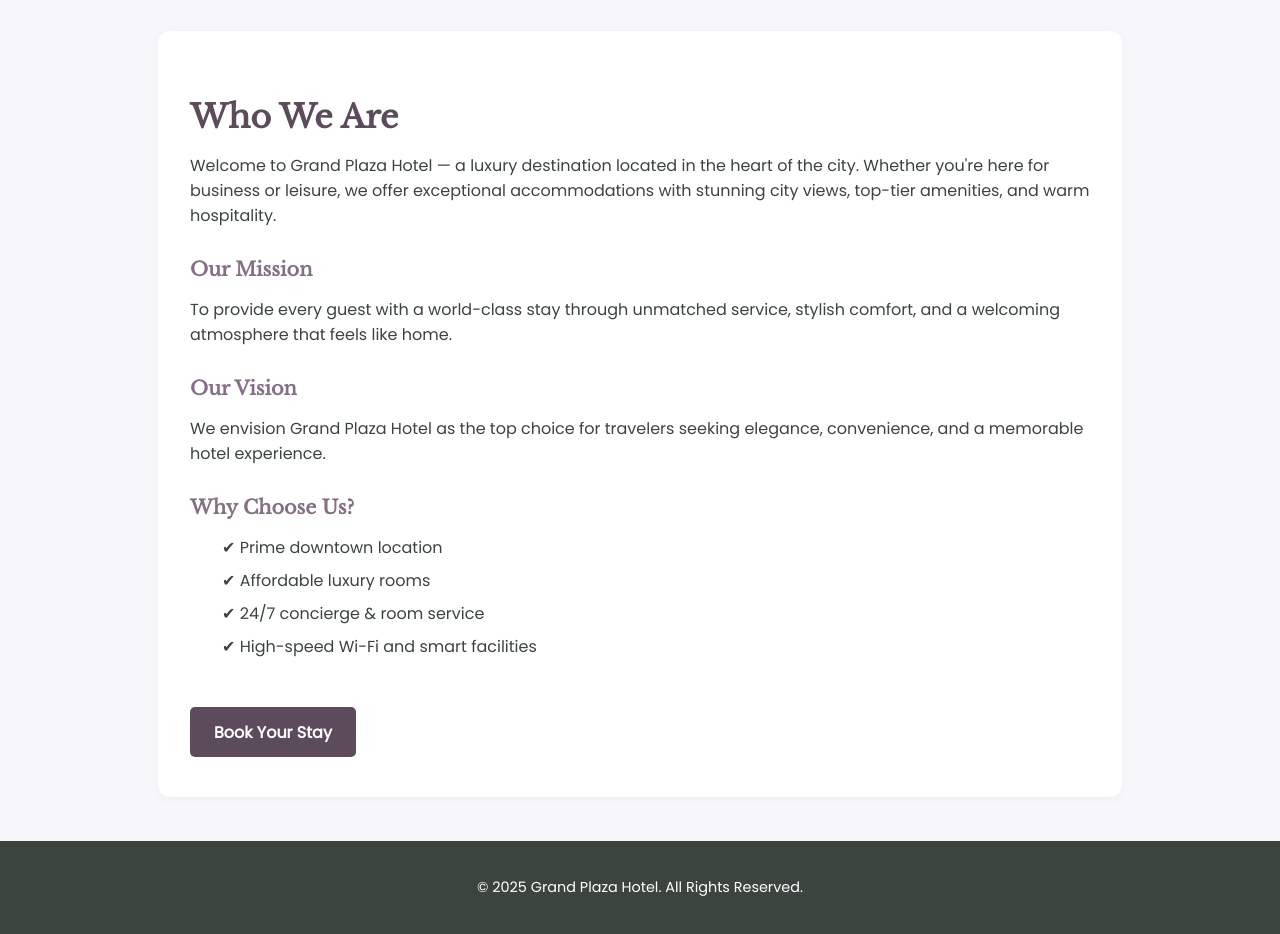
After one commit to H4te-r/hotelReservation, a PHP site: page /aboutus.php in a window 1280 px wide. The commit adds this page. Shown: the part 376-1310 px from the top of the page. Run offline with PHP 8.4, Linux system fonts and the light colour scheme.

Commit message:
about us & contacts

```diff
--- /dev/null
+++ b/cip/aboutus.php
@@ -0,0 +1,212 @@
+<!DOCTYPE html>
+<html lang="en">
+  <head>
+    <meta charset="UTF-8" />
+    <meta name="viewport" content="width=device-width, initial-scale=1.0" />
+    <title>About Us - Grand Plaza Hotel</title>
+    <link rel="stylesheet" href="style.css" />
+    <link href="https://fonts.googleapis.com/css2?family=Libre+Baskerville&family=Poppins&display=swap" rel="stylesheet" />
+    <style>
+      body {
+        margin: 0;
+        background: #f7f6f9;
+        font-family: 'Poppins', serif;
+        color: #3c443f;
+      }
+       h1, h2, h3 {
+            font-family: 'Libre Baskerville', sans-serif;
+        }
+      .container {
+        max-width: 1100px;
+        margin: 0 auto;
+        padding: 0 2em;
+      }
+      .navbar {
+        background-color: #846f84;
+        display: flex;
+        justify-content: space-between;
+        align-items: center;
+        padding: 1em 2em;
+      }
+      .logo {
+        font-family: 'Libre Baskerville', serif;
+        font-size: 1.7em;
+        color: #fff;
+        letter-spacing: 1px;
+        font-weight: bold;
+      }
+      .nav-links {
+        display: flex;
+        gap: 1.5em;
+        list-style: none;
+        margin: 0;
+        padding: 0;
+      }
+      .nav-links li a {
+        font-weight: 600;
+        color: #fff;
+        text-decoration: none;
+        padding: 0.3em 0.7em;
+        border-radius: 4px;
+        transition: background 0.2s;
+      }
+      .nav-links li a.active,
+      .nav-links li a:hover {
+        background: #5b4b5b;
+        color: #fff;
+      }
+      .header-section {
+        width: 100vw;
+        position: relative;
+        left: 50%;
+        right: 50%;
+        margin-left: -50vw;
+        margin-right: -50vw;
+        background: linear-gradient(rgba(60, 68, 63, 0.8), rgba(60, 68, 63, 0.8)),
+                    url('https://images.unsplash.com/photo-1566073771259-6a8506099945?ixlib=rb-4.0.3&auto=format&fit=crop&w=2070&q=80') center/cover;
+        color: white;
+        text-align: center;
+        padding: 4em 2em;
+        border-radius: 0 0 18px 18px;
+        margin-bottom: 2em;
+        box-sizing: border-box;
+      }
+
+        .header-section h1 {
+            font-size: 3em;
+            margin-bottom: 0.5em;
+        }
+
+        .header-section p {
+            font-size: 1.2em;
+            max-width: 600px;
+            margin: 0 auto;
+        }
+
+      .about-section {
+        background-color: #fff;
+        color: #3c443f;
+        padding: 2.5em 2em;
+        font-family: 'Poppins', serif;
+        box-shadow: 0 2px 8px rgba(90, 75, 91, 0.05);
+        border-radius: 12px;
+        margin: 0 auto 2em auto;
+        max-width: 900px;
+      }
+      .about-content h1 {
+        font-family: 'Libre Baskerville', serif;
+        font-size: 2em;
+        color: #5b4b5b;
+        margin-bottom: 0.5em;
+      }
+      .about-content h2 {
+        color: #846f84;
+        font-size: 1.2em;
+        margin-top: 1.5em;
+      }
+      .about-content p {
+        margin-bottom: 1em;
+      }
+      .about-content ul {
+        margin-left: 1em;
+        padding-left: 1em;
+        list-style-type: none;
+      }
+      .about-content li {
+        margin-bottom: 0.5em;
+      }
+      .btn-primary {
+        display: inline-block;
+        background-color: #5b4b5b;
+        color: #fff;
+        padding: 0.8em 1.5em;
+        border-radius: 5px;
+        text-decoration: none;
+        margin-top: 2em;
+        font-weight: bold;
+        transition: background-color 0.3s;
+      }
+      .btn-primary:hover {
+        background-color: #3c443f;
+      }
+      footer {
+        width: 100vw;
+        position: relative;
+        left: 50%;
+        right: 50%;
+        margin-left: -50vw;
+        margin-right: -50vw;
+        background-color: #3c443f;
+        color: #ffffff;
+        text-align: center;
+        padding: 1.5em 0;
+        margin-top: 3em;
+        font-size: 0.9em;
+      }
+      @media (max-width: 768px) {
+        .navbar {
+          flex-direction: column;
+          gap: 1em;
+        }
+        .header-section {
+          padding: 2em 1em;
+        }
+        .about-section {
+          padding: 1.5em 1em;
+        }
+      }
+    </style>
+  </head>
+  <body>
+    <!-- Navigation Bar -->
+    <header class="navbar">
+      <div class="logo">Grand Plaza Hotel</div>
+      <nav>
+        <ul class="nav-links">
+          <li>
+            <a href="index.php">Home</a>
+          </li>
+          <li>
+            <a href="aboutus.php"><u>About us</u></a>
+          </li>
+          <li>
+            <a href="rooms.php">Rooms</a>
+          </li>
+          <li>
+            <a href="contacts.php">Contact</a>
+          </li>
+        </ul>
+      </nav>
+    </header>
+    <!-- Header Section (full width) -->
+    <section class="header-section">
+      <h1>About us</h1>
+      <p>Experience luxury, comfort, and elegance in the heart of the city.</p>
+    </section>
+    <div class="container">
+      <!-- About Us Section -->
+      <section class="about-section">
+        <div class="about-content">
+          <h1>Who We Are</h1>
+          <p>Welcome to Grand Plaza Hotel — a luxury destination located in the heart of the city. Whether you're here for business or leisure, we offer exceptional accommodations with stunning city views, top-tier amenities, and warm hospitality.</p>
+          <h2>Our Mission</h2>
+          <p>To provide every guest with a world-class stay through unmatched service, stylish comfort, and a welcoming atmosphere that feels like home.</p>
+          <h2>Our Vision</h2>
+          <p>We envision Grand Plaza Hotel as the top choice for travelers seeking elegance, convenience, and a memorable hotel experience.</p>
+          <h2>Why Choose Us?</h2>
+          <ul>
+            <li>✔ Prime downtown location</li>
+            <li>✔ Affordable luxury rooms</li>
+            <li>✔ 24/7 concierge & room service</li>
+            <li>✔ High-speed Wi-Fi and smart facilities</li>
+          </ul>
+          <a href="bookingform.php" class="btn-primary">Book Your Stay</a>
+        </div>
+      </section>
+    </div>
+    <!-- Footer (full width) -->
+    <footer>
+      <p>&copy; 2025 Grand Plaza Hotel. All Rights Reserved.</p>
+    </footer>
+  </body>
+</html>
```
Also changed, not shown: cip/contacts.php (added, +210 -0 lines), cip/index.php (+15 -3 lines), cip/rooms.php (+11 -4 lines).
